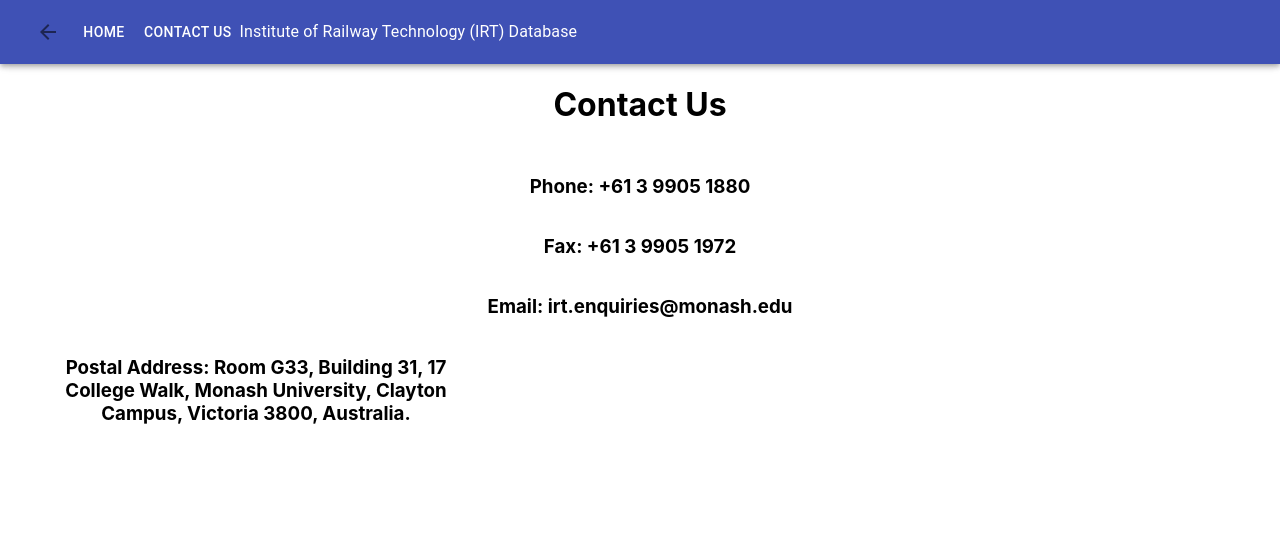
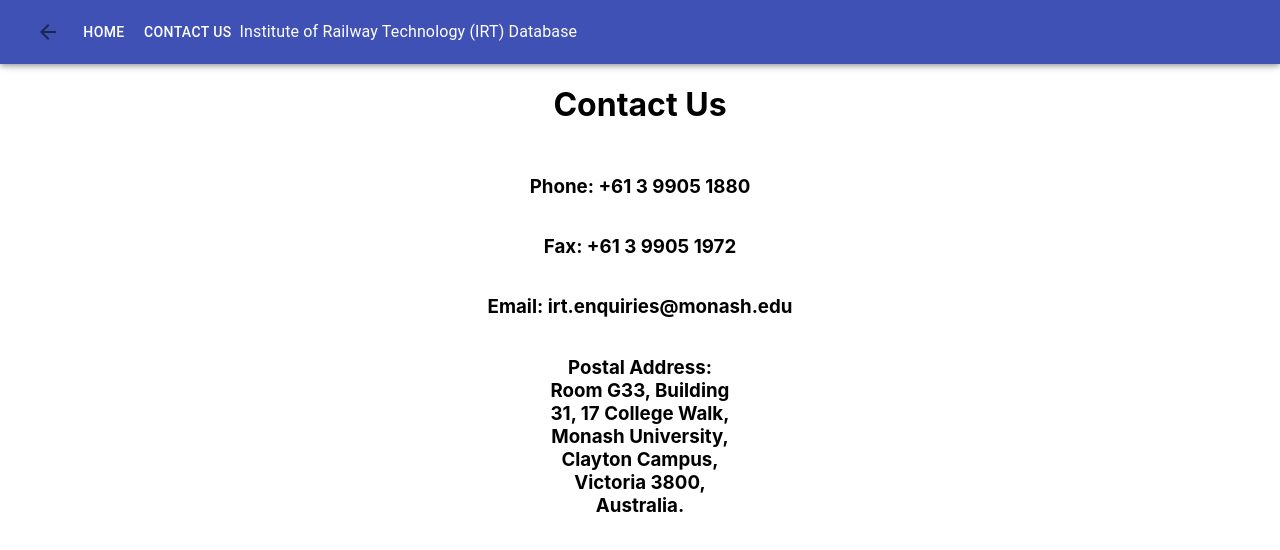
Before and after one commit to Lievaron17/Website, a React (Create React App) app in the folder client/: page /contact-us in a window 1280 px wide. Shown: the top 550 px of the page. Built offline with nearby package versions, Linux system fonts and the light colour scheme.

Commit message:
center the content of contact us page

```diff
--- a/client/src/components/contact_us.jsx
+++ b/client/src/components/contact_us.jsx
@@ -19,13 +19,20 @@
       <Grid item xs={12} style={{display: 'flex', justifyContent: 'center'}}>
         <h3>Email: irt.enquiries@monash.edu</h3>
       </Grid>
+      <Grid item xs = {4}>
 
-      <Grid item xs={4} style={{display: 'flex', justifyContent: 'center', textAlign: 'center', width: 50}}>
-        <h3>Postal Address:
+      </Grid>
+      <Grid item xs={4} style={{display: 'flex', justifyContent: 'center', textAlign: 'center'}}>
+       <div style ={{width:'50%'}}><h3>
+            Postal Address:
             Room G33, Building 31,
             17 College Walk,
             Monash University, Clayton Campus,
             Victoria 3800, Australia.</h3>
+            </div>
+      </Grid>
+      <Grid item xs = {4}>
+
       </Grid>
     </Grid>
   );
```
